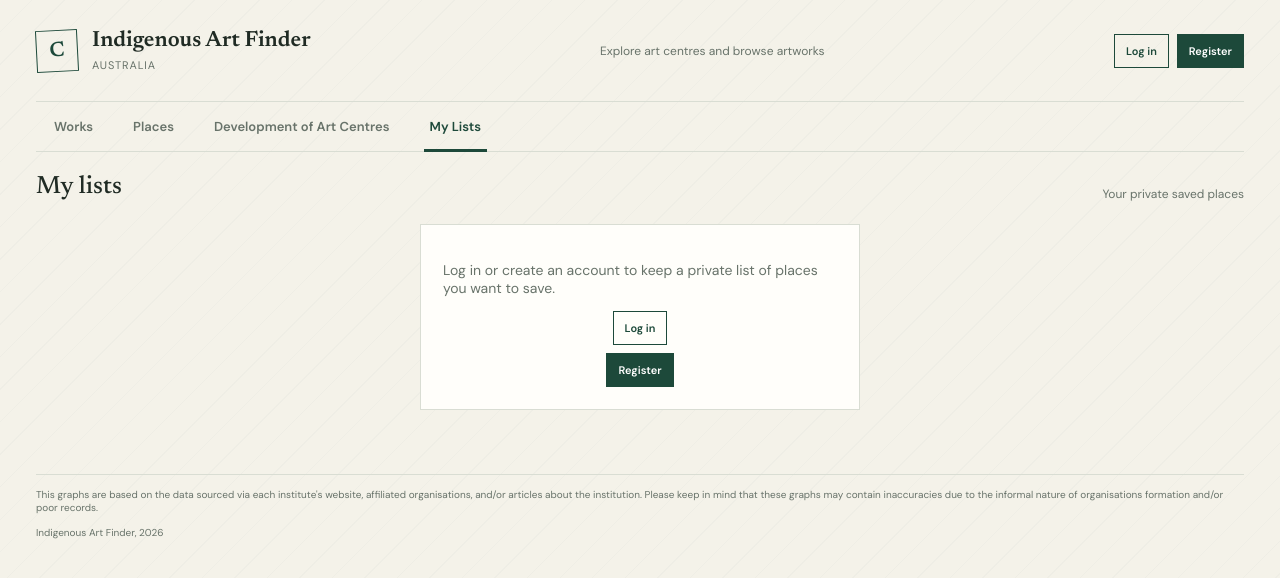
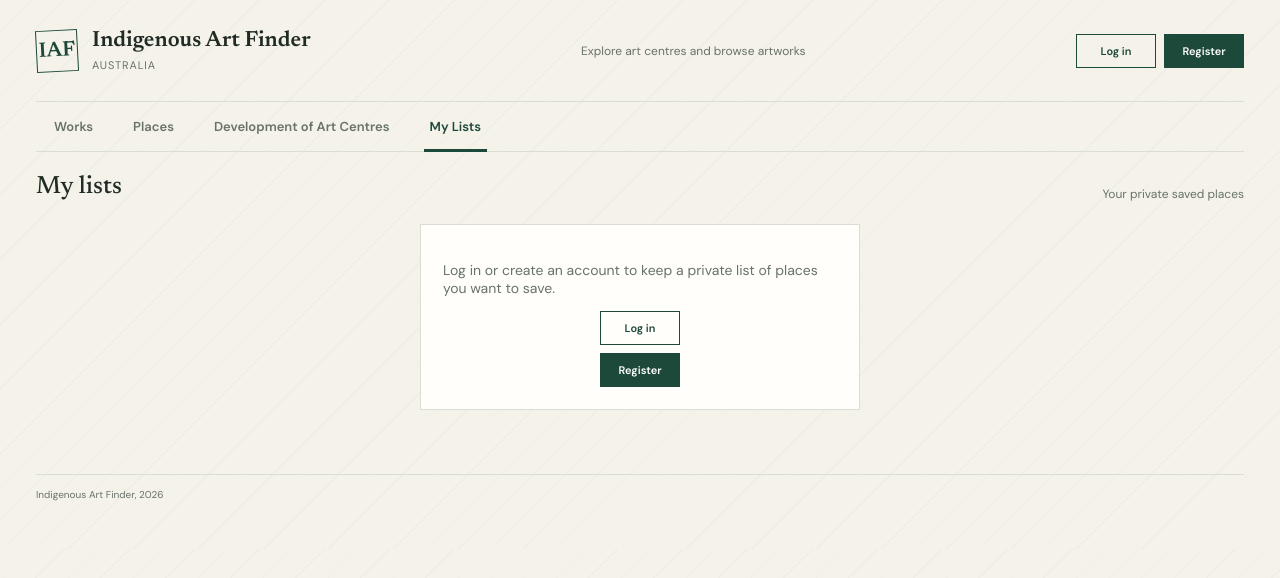
Before and after one commit to a-c-python/Assignment-1, a Flask app: page /mylists in a window 1280 px wide. Shown: the top 578 px of the page. Run offline with Flask 3, Linux system fonts and the light colour scheme.

Commit message:
formatting brand mark and conditional footer (in archives page)

```diff
--- a/templates/archive.html
+++ b/templates/archive.html
@@ -18,6 +18,7 @@
 			<h3 id="state-chart-title">Locations by state</h3>
 			<div class="bar-list" id="state-chart"></div>
 		</section>
+
 	</div>
 	<p class="status" id="archive-note"></p>
 </section>
--- a/templates/base.html
+++ b/templates/base.html
@@ -60,9 +60,9 @@
 		.brand-subtitle { margin-top: 6px; color: var(--muted); font-size: 11px; letter-spacing: .08em; text-transform: uppercase; } /* app subtitle */
 		.masthead-note { color: var(--muted); font-size: 12px; text-align: right; } 			   /* app tagline/motto/ oneline explination */
 		.header-actions { display: flex; align-items: center; gap: 8px; }
-		.header-link { display: inline-flex; align-items: center; justify-content: center; min-height: 34px; padding: 0 11px; border: 1px solid var(--forest); background: var(--forest); color: #fff; text-decoration: none; font-size: 11px; font-weight: 600; }
+		.header-link { display: inline-flex; align-items: center; justify-content: center; min-height: 34px; padding: 0 11px; border: 1px solid var(--forest); background: var(--forest); color: #fff; text-decoration: none; font-size: 11px; font-weight: 600; width: 80px;}
 		.header-link:hover { background: #15392d; }
-		.header-link.secondary { background: transparent; color: var(--forest); }
+		.header-link.secondary { background: transparent; color: var(--forest); width: 80px}
 		.header-link.secondary:hover { background: #edf2ee; }
 		.auth-panel { display: flex; align-items: center; justify-content: flex-end; gap: 8px; }   /* box layout for input (login or searchbars) */
 		.auth-panel form { display: flex; flex-wrap: wrap; justify-content: flex-end; gap: 6px; }  /*  */
@@ -71,8 +71,10 @@
 		.auth-panel button, .place-action { min-height: 34px; padding: 0 11px; border: 1px solid var(--forest); background: var(--forest); color: #fff; cursor: pointer; font-size: 11px; font-weight: 600; }
 		.auth-panel button:hover, .place-action:hover { background: #15392d; }
 		.auth-panel #logout-button, .place-action.secondary { background: transparent; color: var(--forest); }
+		.archive-footer {margin-top: 15px}
 		.account-page { max-width: 440px; margin: 22px auto; padding: 22px; border: 1px solid var(--line); background: var(--surface); }
 		.account-page .header-actions {flex-direction: column; align-items: center;}
+		.account-page .mylists-login,.account-page .mylists-register {width: 80px;}
 		.account-form { display: grid; gap: 12px; margin-top: 16px; }
 		.account-form label { display: grid; gap: 5px; color: var(--muted); font-size: 12px; }
 		.account-form input { width: 100%; min-height: 38px; padding: 0 10px; border: 1px solid var(--line); }
@@ -89,6 +91,8 @@
 		.tabs { display: flex; border-bottom: 1px solid var(--line); gap: 4px; }
 		.my-lists { display: grid; gap: 8px; max-width: 760px; margin: 18px 0; padding: 0; list-style: none; }
 		.my-list-item { display: flex; align-items: center; justify-content: space-between; gap: 16px; padding: 14px 16px; border: 1px solid var(--line); background: var(--surface); }
+		.mylists-login {width: 70px;}
+		.mylists-register {width: 70px;}
 		.my-list-item > div { min-width: 0; overflow-wrap: anywhere; }
 		.my-list-item h3, .my-list-item p { margin: 0; }
 		.my-list-item h3 { font: 600 16px var(--serif); }
@@ -235,7 +239,7 @@
 	<div class="shell">
 		<header class="masthead">
 			<div class="brand">
-				<div class="brand-mark" aria-hidden="true">C</div>
+				<div class="brand-mark" aria-hidden="true">IAF</div>
 				<div>
 					<div class="brand-name">Indigenous Art Finder </div>
 					<div class="brand-subtitle">Australia</div>
@@ -260,8 +264,10 @@
 			<p class="status" id="app-status" role="status"></p>
 		</main>
 
-		<footer>
-			<span>This graphs are based on the data sourced via each institute's website, affiliated organisations, and/or articles about the institution. Please keep in mind that these graphs may contain inaccuracies due to the informal nature of organisations formation and/or poor records.</span>
+		<footer class="{% if active_page == 'archive' %}archive-footer{% endif %}">
+			{% if active_page == 'archive' %}
+				<span>This graphs are based on the data sourced via each institute's website, affiliated organisations, and/or articles about the institution. Please keep in mind that these graphs may contain inaccuracies due to the informal nature of organisations formation and/or poor records.</span>
+			{% endif%}
 			<span>Indigenous Art Finder, 2026</span>
 		</footer>
 	</div>
--- a/templates/mylists.html
+++ b/templates/mylists.html
@@ -31,8 +31,8 @@
 		<div class="account-page">
 			<p>Log in or create an account to keep a private list of places you want to save.</p>
 			<div class="header-actions">
-				<a class="header-link secondary" href="{{ url_for('login_page') }}">Log in</a>
-				<a class="header-link" href="{{ url_for('registration_page') }}">Register</a>
+				<a class="header-link secondary mylists-login" href="{{ url_for('login_page') }}">Log in</a>
+				<a class="header-link mylists-register" href="{{ url_for('registration_page') }}">Register</a>
 			</div>
 		</div>
 	{% endif %}
```
